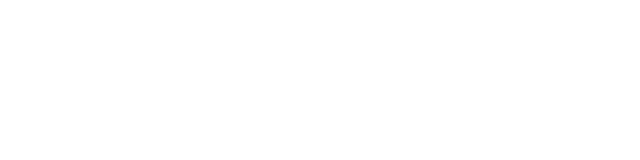
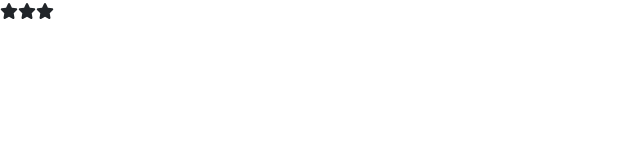
Before and after one commit to Johnnyy91/proj-html-vuejs, a Vue app: page / in a window 1280 px wide. Shown: the top 160 px of the page, without its empty margins (0-640 px from the left). Built offline with nearby package versions, Linux system fonts and the light colour scheme.

Commit message:
create file

```diff
--- a/src/App.vue
+++ b/src/App.vue
@@ -1,5 +1,10 @@
 <template>
   <div id="app">
+    <div>
+      <span><i class="fa-solid fa-star"></i></span>
+      <span><i class="fa-solid fa-star"></i></span>
+      <span><i class="fa-solid fa-star"></i></span>
+    </div>
   </div>
 </template>
 
```
